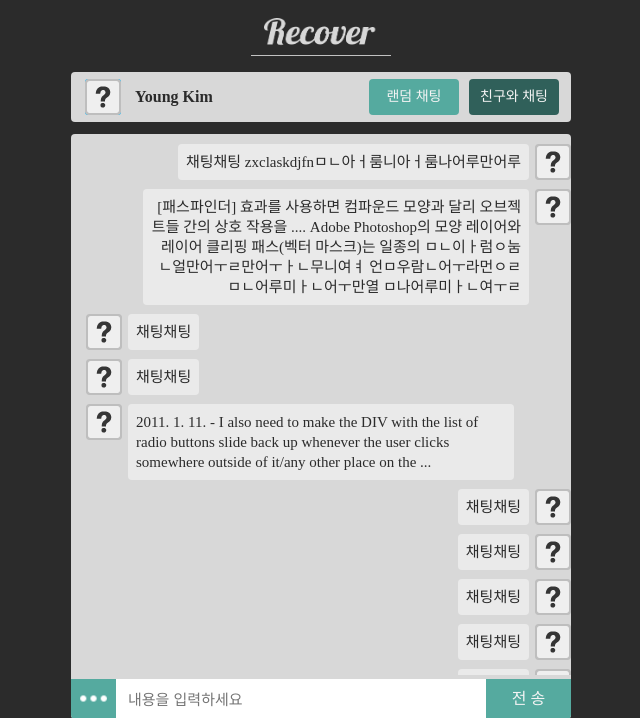
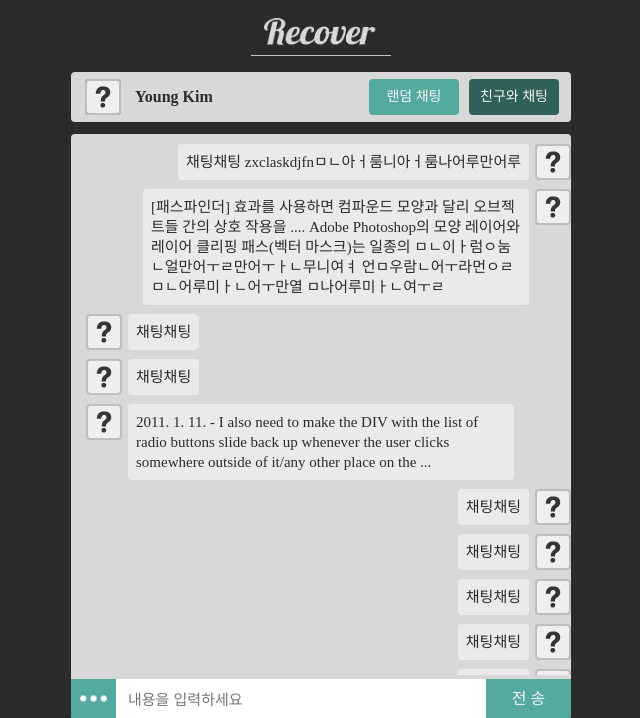
Before and after one commit to kimzerokim/recoverChat, a Node project: template views/friendChat.jade in a window 1280 px wide. Shown: the top 718 px of the page, without its empty margins (318-958 px from the left). Run offline with Node 20 templates, Linux system fonts and the light colour scheme; the template is opened without the code that fills it, so the values that code supplies are empty; some libraries are stand-ins or nearby versions.

Commit message:
minorChange : word-wrap property, text-align at message_block

```diff
--- a/public/stylesheets/chat.css
+++ b/public/stylesheets/chat.css
@@ -120,9 +120,10 @@ body {
     margin: 0 6px 0 0;
     line-height: 20px;
     font-size: 15px;
-    text-align: right;
+    text-align: left;
     float: right;
     overflow: hidden;
+    word-wrap: break-word;
 }
 
 .otherMessage {
@@ -153,6 +154,7 @@ body {
     text-align: left;
     float: left;
     overflow: hidden;
+    word-wrap: break-word;
 }
 
 #info {
```
